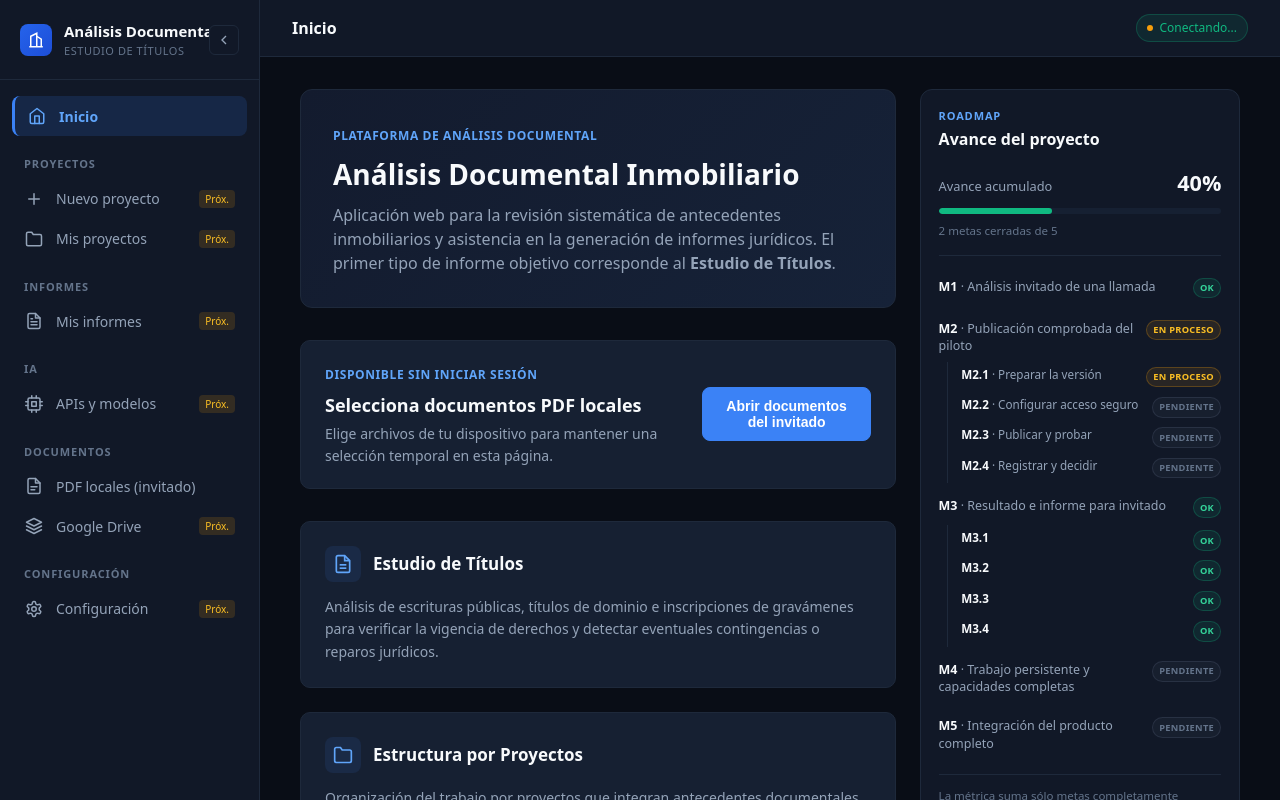
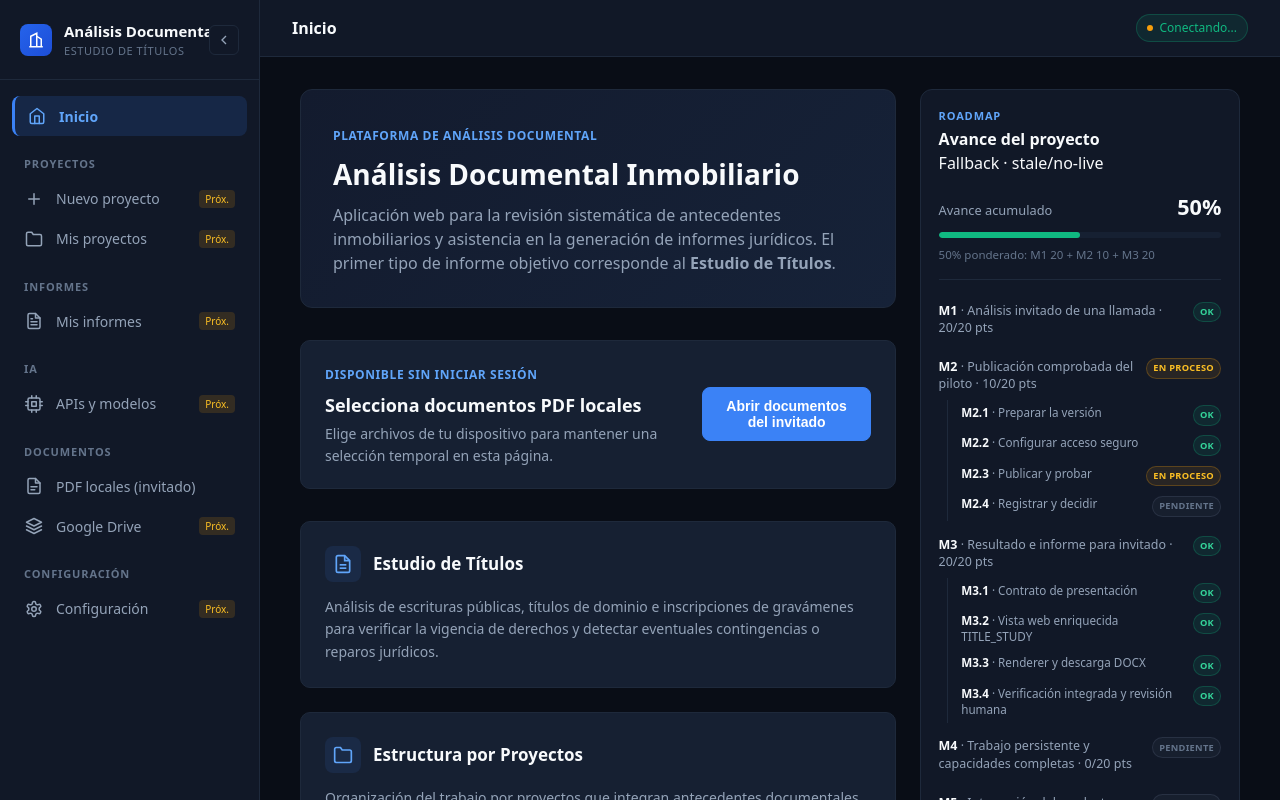
Before and after one commit to cmiloarevalo-hash/G_INF_01, a React (Vite) app: page / in a window 1280 px wide. Shown: the top 800 px of the page. Built offline with nearby package versions, Linux system fonts and the light colour scheme; no server answers.

Commit message:
feat: leer snapshot live del roadmap

```diff
--- a/src/components/RoadmapStatusPanel.tsx
+++ b/src/components/RoadmapStatusPanel.tsx
@@ -1,44 +1,19 @@
-import React, { type CSSProperties, type FC } from 'react';
+import * as React from 'react';
+import {
+  FALLBACK_ROADMAP_SNAPSHOT,
+  loadRoadmapSnapshot,
+  type RoadmapLoadResult,
+  type RoadmapMetaSnapshot,
+  type RoadmapSnapshot,
+  type RoadmapStatus,
+} from '../shared/roadmapStatus.js';
 
-// node:test via tsx uses the classic JSX runtime for this module.
-void React;
+let roadmapSnapshotRequest: Promise<RoadmapLoadResult> | null = null;
 
-type RoadmapStatus = 'OK' | 'EN PROCESO' | 'PENDIENTE';
-
-interface RoadmapItem {
-  id: string;
-  label?: string;
-  status: RoadmapStatus;
-  children?: RoadmapItem[];
+function loadRoadmapSnapshotOnce() {
+  roadmapSnapshotRequest ??= loadRoadmapSnapshot();
+  return roadmapSnapshotRequest;
 }
-
-const ROADMAP_ITEMS: RoadmapItem[] = [
-  { id: 'M1', label: 'Análisis invitado de una llamada', status: 'OK' },
-  {
-    id: 'M2',
-    label: 'Publicación comprobada del piloto',
-    status: 'EN PROCESO',
-    children: [
-      { id: 'M2.1', label: 'Preparar la versión', status: 'EN PROCESO' },
-      { id: 'M2.2', label: 'Configurar acceso seguro', status: 'PENDIENTE' },
-      { id: 'M2.3', label: 'Publicar y probar', status: 'PENDIENTE' },
-      { id: 'M2.4', label: 'Registrar y decidir', status: 'PENDIENTE' },
-    ],
-  },
-  {
-    id: 'M3',
-    label: 'Resultado e informe para invitado',
-    status: 'OK',
-    children: [
-      { id: 'M3.1', status: 'OK' },
-      { id: 'M3.2', status: 'OK' },
-      { id: 'M3.3', status: 'OK' },
-      { id: 'M3.4', status: 'OK' },
-    ],
-  },
-  { id: 'M4', label: 'Trabajo persistente y capacidades completas', status: 'PENDIENTE' },
-  { id: 'M5', label: 'Integración del producto completo', status: 'PENDIENTE' },
-];
 
 function statusClass(status: RoadmapStatus) {
   return status === 'OK'
@@ -48,16 +23,22 @@ function statusClass(status: RoadmapStatus) {
       : 'roadmap-status roadmap-status-pending';
 }
 
-const RoadmapNode: FC<{ item: RoadmapItem; child?: boolean }> = ({ item, child = false }) => (
+const RoadmapNode: React.FC<{ item: RoadmapMetaSnapshot | NonNullable<RoadmapMetaSnapshot['children']>[number]; child?: boolean }> = ({
+  item,
+  child = false,
+}) => (
   <li className={child ? 'roadmap-node roadmap-node-child' : 'roadmap-node'}>
     <div className="roadmap-node-row">
       <div className="roadmap-node-copy">
         <strong>{item.id}</strong>
         {item.label && <span> · {item.label}</span>}
+        {'pointsEarned' in item && (
+          <span className="roadmap-node-points"> · {item.pointsEarned}/{item.pointsMax} pts</span>
+        )}
       </div>
       <span className={statusClass(item.status)}>{item.status}</span>
     </div>
-    {item.children && (
+    {'children' in item && item.children && (
       <ul className="roadmap-children">
         {item.children.map((childItem) => (
           <RoadmapNode key={childItem.id} item={childItem} child />
@@ -67,37 +48,68 @@ const RoadmapNode: FC<{ item: RoadmapItem; child?: boolean }> = ({ item, child =
   </li>
 );
 
-export const RoadmapStatusPanel: FC = () => (
+interface RoadmapStatusViewProps {
+  snapshot: RoadmapSnapshot;
+  live: boolean;
+}
+
+export const RoadmapStatusView: React.FC<RoadmapStatusViewProps> = ({ snapshot, live }) => (
   <aside className="roadmap-status-panel" aria-labelledby="roadmap-status-title">
     <div className="roadmap-panel-heading">
-      <span className="roadmap-kicker">Roadmap</span>
-      <h2 id="roadmap-status-title">Avance del proyecto</h2>
+      <div>
+        <span className="roadmap-kicker">Roadmap</span>
+        <h2 id="roadmap-status-title">Avance del proyecto</h2>
+      </div>
+      <span className={live ? 'roadmap-source roadmap-source-live' : 'roadmap-source roadmap-source-stale'}>
+        {live ? 'GitHub · live' : 'Fallback · stale/no-live'}
+      </span>
     </div>
 
     <div className="roadmap-progress-summary">
       <div className="roadmap-progress-copy">
         <span>Avance acumulado</span>
-        <strong>40%</strong>
+        <strong>{snapshot.overallPercent}%</strong>
       </div>
       <div
         className="roadmap-progress-track"
         role="progressbar"
-        aria-label="Avance administrativo acumulado"
+        aria-label="Avance ponderado acumulado"
         aria-valuemin={0}
         aria-valuemax={100}
-        aria-valuenow={40}
+        aria-valuenow={snapshot.overallPercent}
       >
-        <span style={{ width: '40%' } as CSSProperties} />
+        <span style={{ width: `${snapshot.overallPercent}%` }} />
       </div>
-      <p>2 metas cerradas de 5</p>
+      <p>{snapshot.summary}</p>
     </div>
 
     <ul className="roadmap-tree">
-      {ROADMAP_ITEMS.map((item) => (
+      {snapshot.metas.map((item) => (
         <RoadmapNode key={item.id} item={item} />
       ))}
     </ul>
 
-    <p className="roadmap-metric-note">La métrica suma sólo metas completamente cerradas.</p>
+    <p className="roadmap-metric-note">
+      Cada meta conserva 20 puntos; cuando tiene subtareas canónicas, esos puntos se reparten entre ellas.
+    </p>
   </aside>
 );
+
+export const RoadmapStatusPanel: React.FC = () => {
+  const [result, setResult] = React.useState<RoadmapLoadResult>({
+    snapshot: FALLBACK_ROADMAP_SNAPSHOT,
+    live: false,
+  });
+
+  React.useEffect(() => {
+    let active = true;
+    loadRoadmapSnapshotOnce().then((next) => {
+      if (active) setResult(next);
+    });
+    return () => {
+      active = false;
+    };
+  }, []);
+
+  return <RoadmapStatusView snapshot={result.snapshot} live={result.live} />;
+};
```
